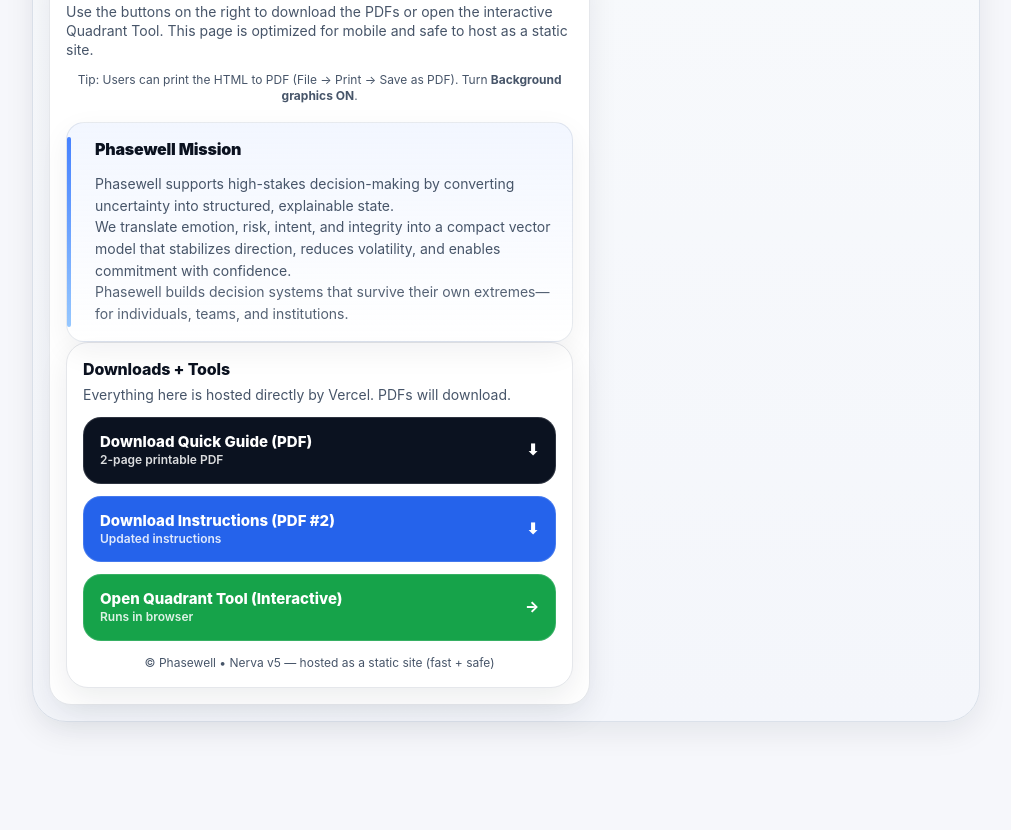
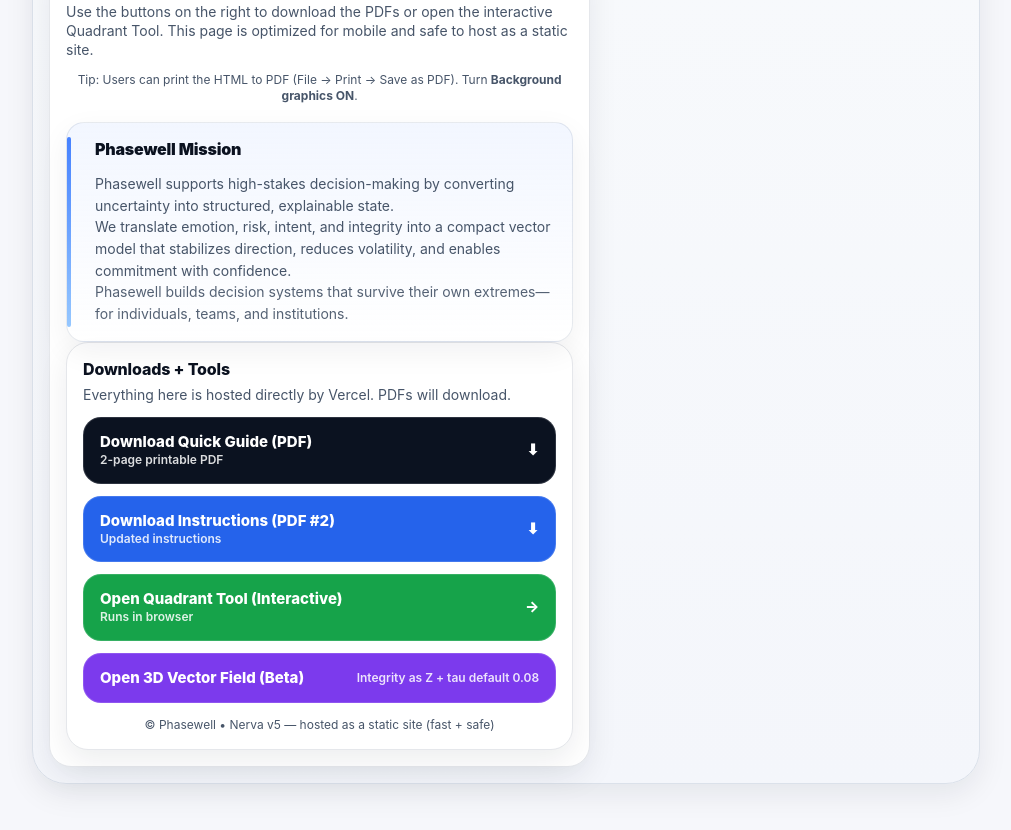
Before and after one commit to CaptainMig/phasewell-nerva-v5, a plain HTML site: page index.html in a window 1280 px wide. Shown: the part 284-1114 px from the top of the page, without its empty margins (134-1145 px from the left). Before the commit the page ends 1054 px from the top, so only its background shows below. Drawn offline with Linux system fonts and the light colour scheme.

Commit message:
Update index.html

```diff
--- a/index.html
+++ b/index.html
@@ -470,6 +470,11 @@
               <div>→</div>
             </a>
 
+            <a class="btn purple" href="nerva_v6_3d_plotly.html">
+              <div>Open 3D Vector Field (Beta)</div>
+              <div class="small">Integrity as Z + tau default 0.08</div>
+            </a>
+
           </div>
 
           <div class="footer" style="margin-top:14px;">
```
